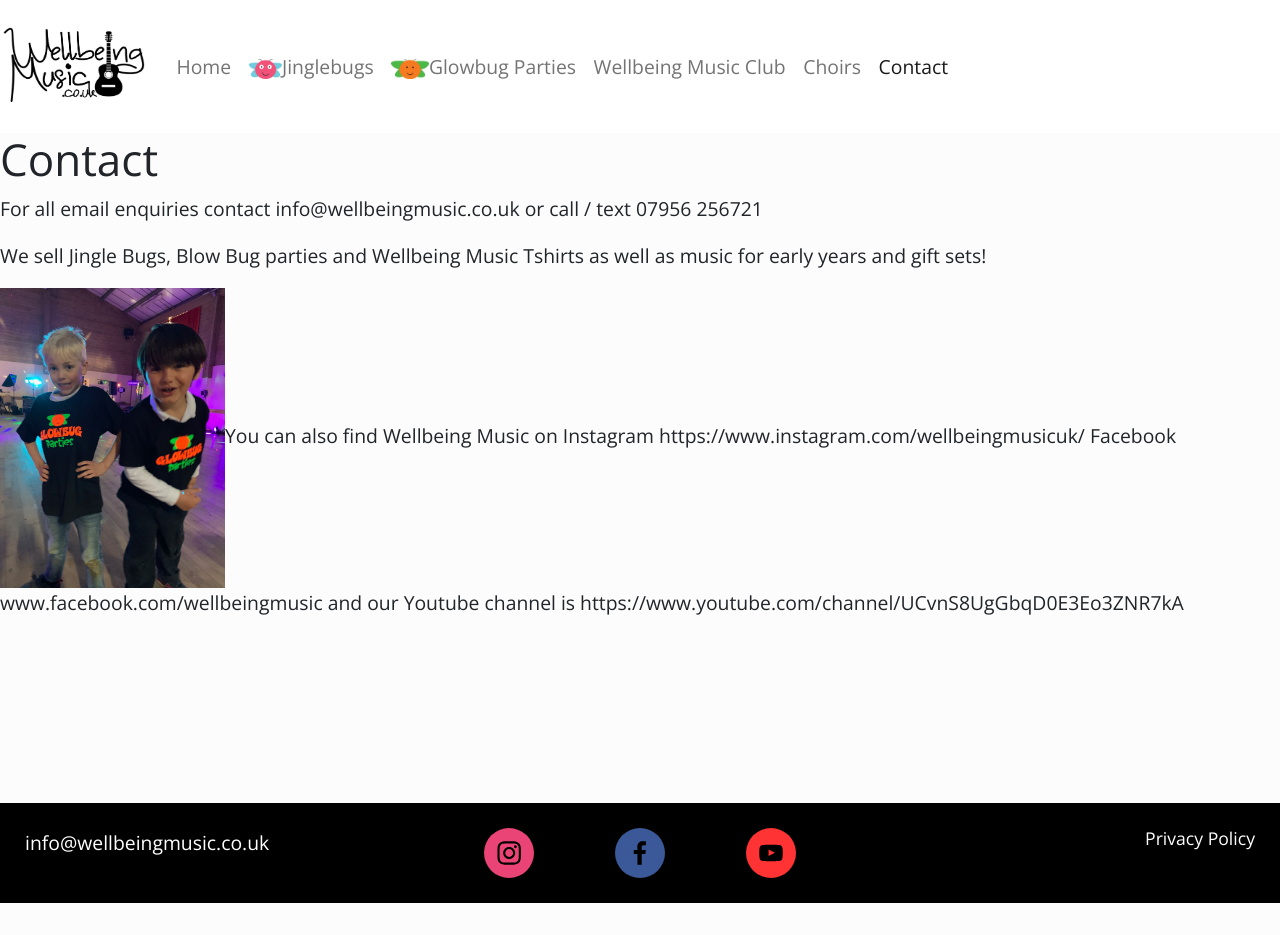
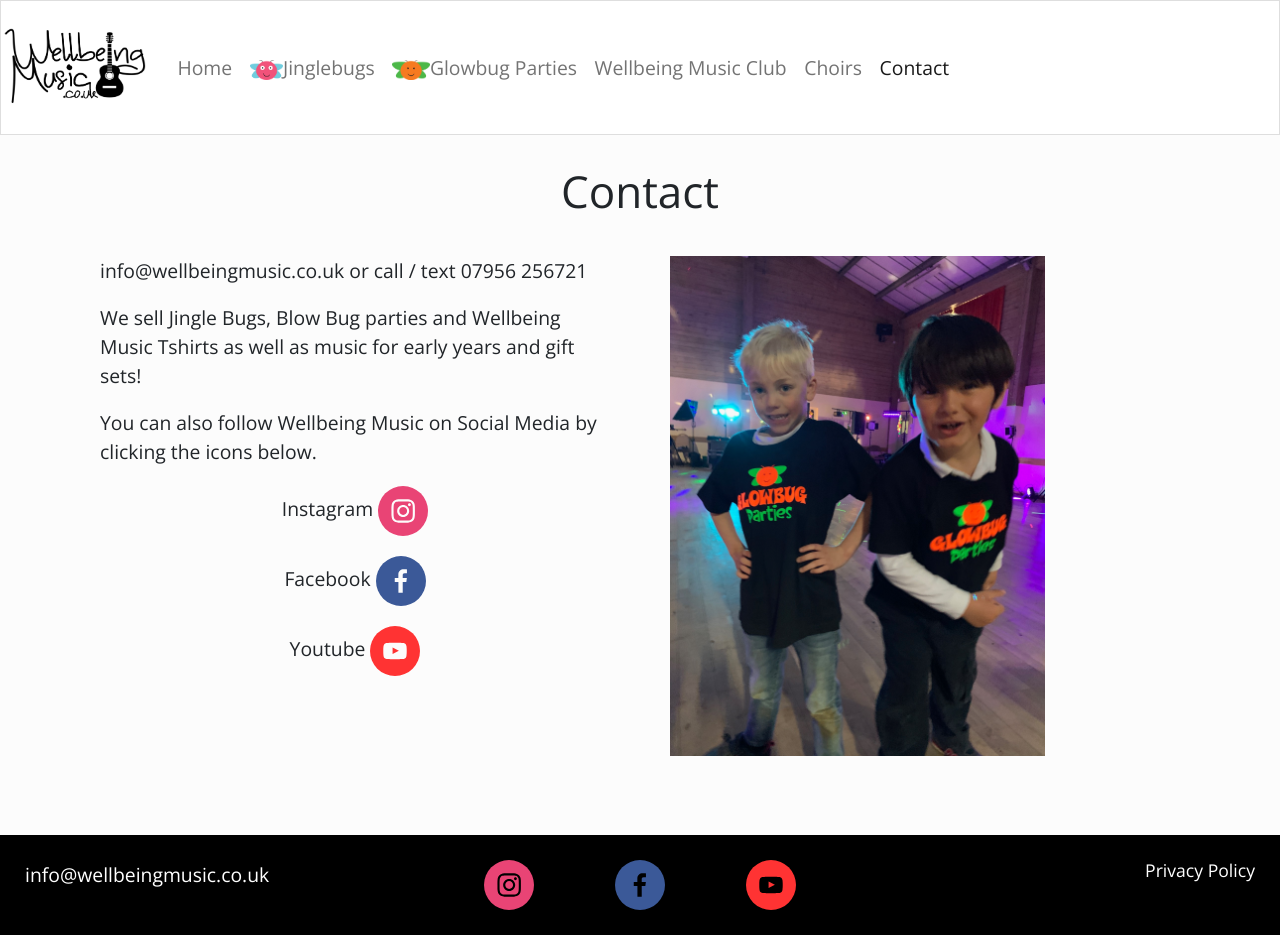
Before and after one commit to BelT26/WellbeingMusic, a React (Create React App) app: page /contact in a window 1280 px wide. Before the commit the page ends 903 px from the top, so only its background shows below. Built offline with nearby package versions, Linux system fonts and the light colour scheme.

Commit message:
deployment commit

```diff
--- a/src/components/Header.js
+++ b/src/components/Header.js
@@ -6,7 +6,12 @@
 
 function Header() {
   return (
-    <Navbar bg="light" variant="light" expand="lg" style={{ border: "none" }}>
+    <Navbar
+      bg="light"
+      variant="light"
+      expand="lg"
+      style={{ marginBottom: "30px" }}
+    >
       <LinkContainer to="/">
         <Navbar.Brand>
           <img
--- /dev/null
+++ b/src/components/MainImageContainer.js
@@ -0,0 +1,8 @@
+import React from "react";
+import { Container } from "react-bootstrap";
+
+function MainImageContainer({ children }) {
+  return <Container style={{ padding: "20px 150px" }}>{children}</Container>;
+}
+
+export default MainImageContainer;
--- a/src/pages/Contact.js
+++ b/src/pages/Contact.js
@@ -1,28 +1,55 @@
 import React from "react";
+import { Row, Col, Container, Image } from "react-bootstrap";
+import { SocialIcon } from "react-social-icons";
 import GlowBugTShirts from "../images/glowbugs_tshirts.jpg";
 
 function Contact() {
   return (
-    <div>
+    <Container>
+      <Row>
+        <Col xs={12} style={{ textAlign: "center" }}>
           <h1>Contact</h1>
-      <p>
-        For all email enquiries contact info@wellbeingmusic.co.uk or call / text
-        07956 256721
-      </p>
+        </Col>
+      </Row>
+      <Row>
+        <Col xs={12} lg={6} style={{ padding: "30px" }}>
+          <p>info@wellbeingmusic.co.uk or call / text 07956 256721</p>
           <p>
             We sell Jingle Bugs, Blow Bug parties and Wellbeing Music Tshirts as
             well as music for early years and gift sets!
           </p>
+          <p>
+            You can also follow Wellbeing Music on Social Media by clicking the
+            icons below.
+          </p>
+          <Row style={{ margin: "20px" }}>
+            <Col xs={12} style={{ textAlign: "center" }}>
+              Instagram{" "}
+              <SocialIcon url="https://www.instagram.com/wellbeingmusicuk/" />
+            </Col>
+          </Row>
+          <Row style={{ margin: "20px" }}>
+            <Col xs={12} style={{ textAlign: "center" }}>
+              Facebook{" "}
+              <SocialIcon url="https://www.facebook.com/wellbeingmusic" />
+            </Col>
+          </Row>
+          <Row style={{ margin: "20px" }}>
+            <Col xs={12} style={{ textAlign: "center" }}>
+              Youtube{" "}
+              <SocialIcon url="https://www.youtube.com/channel/UCvnS8UgGbqD0E3Eo3ZNR7kA" />{" "}
+            </Col>
+          </Row>
+        </Col>
+        <Col xs={12} lg={6} style={{ padding: "30px" }}>
           <img
             src={GlowBugTShirts}
             alt="two young children wearing Glow Bug TShirts"
-        height={300}
+            height={500}
           />
-      You can also find Wellbeing Music on Instagram
-      https://www.instagram.com/wellbeingmusicuk/ Facebook
-      www.facebook.com/wellbeingmusic and our Youtube channel is
-      https://www.youtube.com/channel/UCvnS8UgGbqD0E3Eo3ZNR7kA
-    </div>
+        </Col>
+      </Row>
+    </Container>
   );
 }
 
--- a/src/pages/Glowbugs.js
+++ b/src/pages/Glowbugs.js
@@ -3,7 +3,7 @@
 import ReviewsCarousel from "../components/ReviewCarousel";
 import GlowBugsLogo from "../images/glowbug_logo.jpg";
 import StarWars from "../images/GB_star_wars2.jpg";
-import SchoolDisco from "../images/GB_school_disco.png";
+import GlowBug from "../images/glowbug.jpg";
 import GlowBaby from "../images/gb_baby.jpg";
 import GlowMakeOver from "../images/gb_makeover.jpg";
 import GlowParty from "../images/GB_party2.jpeg";
@@ -40,8 +40,8 @@
       </Container>
       <Container style={{ padding: "20px 50px" }}>
         <Row>
-          <Col xs={12} className="GB_logo_column">
-            <img src={GlowBugsLogo} alt="Glow Bugs logo" height={140} />
+          <Col xs={12} style={{ textAlign: "center" }}>
+            <img src={GlowBugsLogo} height={140} alt="Glow Bugs Logo" />
           </Col>
         </Row>
         <Row>
@@ -52,6 +52,7 @@
               in East Surrey, our glow in the dark disco parties guarantee a
               fantastic, stress-free celebration for your 4-8 year old.
             </p>
+
             <p>
               {" "}
               We also provide music activity disco parties for 1-3 year olds as
@@ -71,7 +72,8 @@
             />
           </Col>
         </Row>
-        <Row>
+        <hr />
+        <Row style={{ margin: "20px 0px" }}>
           <Col xs={12} lg={5}>
             <img
               src={GlowMakeOver}
@@ -93,8 +95,9 @@
             </p>
           </Col>
         </Row>
-        <Row>
-          <Col xs={12} lg={8} style={{ padding: "40px 0px" }}>
+        <hr />
+        <Row style={{ margin: "20px 0px" }}>
+          <Col xs={12} lg={8}>
             <p>
               Glow Bug Parties typically last 2 hours, with a pause of say 20
               minutes, about an hour into the party, for tea/cake. It’s very
@@ -112,6 +115,11 @@
               Reigate, Surrey. We also travel further afield with a small
               surcharge for travel time /costs.
             </p>
+            <Row>
+              <Col style={{ textAlign: "center" }}>
+                <img src={GlowBug} height={35} />
+              </Col>
+            </Row>
           </Col>
           <Col xs={12} lg={4} style={{ textAlign: "right" }}>
             <img
--- a/src/pages/Home.js
+++ b/src/pages/Home.js
@@ -1,6 +1,5 @@
-import Container from "react-bootstrap/Container";
-import Row from "react-bootstrap/Row";
-import Col from "react-bootstrap/Col";
+import MainImageContainer from "../components/MainImageContainer";
+import { Container, Row, Col, Image } from "react-bootstrap";
 import NinaImage from "../images/nina.jpg";
 import HomeMainImage from "../images/home_landscape.png";
 import HomeMobileImage from "../images/home_mobile.png";
@@ -10,13 +9,14 @@
 function Home() {
   return (
     <div>
-      <Container fluid style={{ paddingLeft: 0, paddingRight: 0 }}>
-        <img
+      <MainImageContainer>
+        <Image
+          fluid
           id="home_main"
           src={HomeMainImage}
           alt="group of young girls playing a clapping game to music"
         />
-      </Container>
+      </MainImageContainer>
       <Container>
         <Row style={{ marginTop: 30, marginBottom: 20, textAlign: "center" }}>
           <h1>Educate - Entertain - Include - Inspire.</h1>
--- a/src/pages/JingleBugs.js
+++ b/src/pages/JingleBugs.js
@@ -155,6 +155,7 @@
             </p>
           </Col>
         </Row>
+        <hr />
         <Row style={{ marginTop: "20px" }}>
           <Col xs={12}>
             <p>
```
Lines whose indentation alone changed are shown as unchanged.
